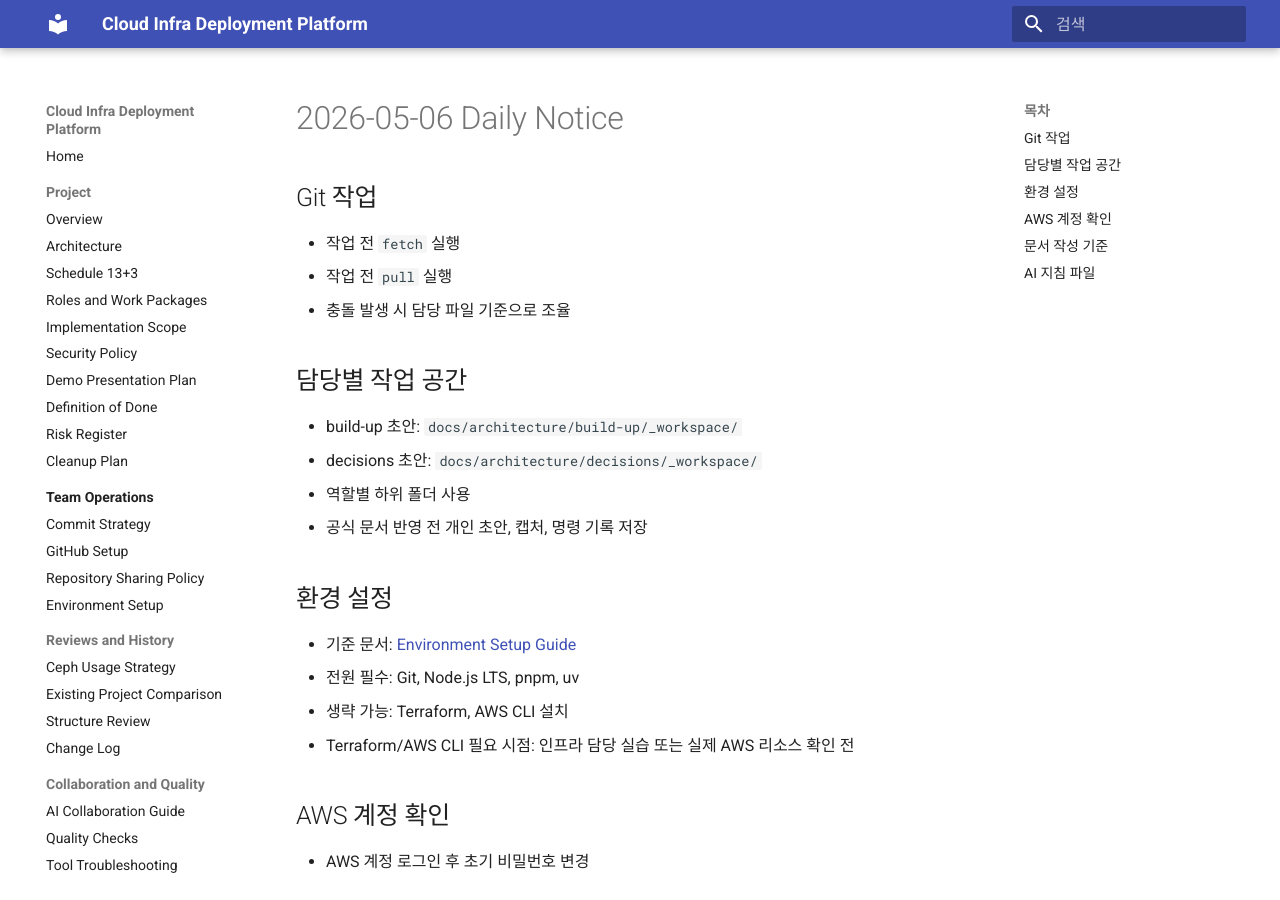
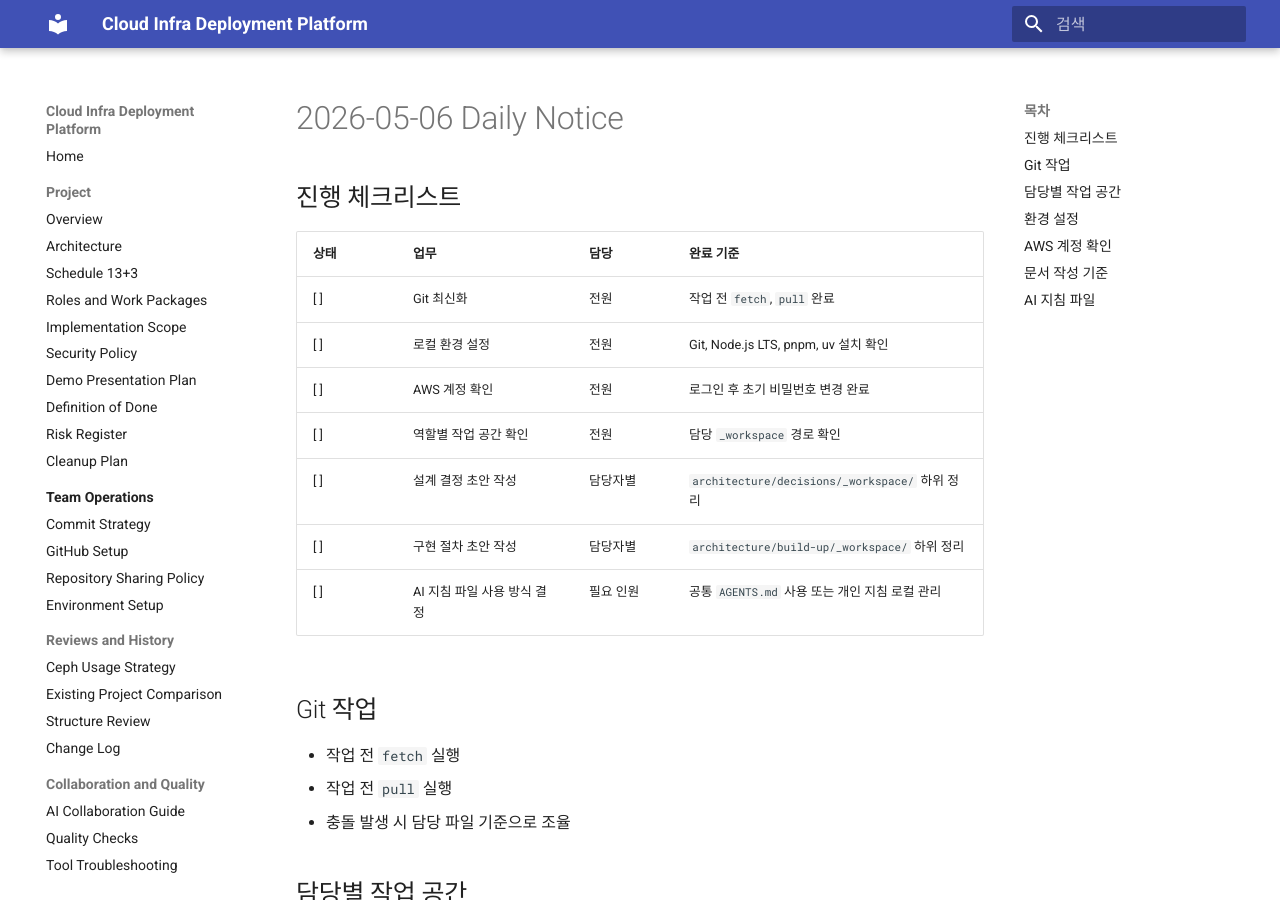
Before and after one commit to KosaCloudTeam2/infra-platform, an MkDocs documentation site: the page built from docs/daily_notice/20260506.md, in a window 1280 px wide and 900 px high. Built offline with MkDocs 1.6.1 and Material for MkDocs 9.7.7, drawn with Linux system fonts in a browser that asks for light colours.

Commit message:
docs: daily notice checklist

```diff
--- a/docs/daily_notice/20260506.md
+++ b/docs/daily_notice/20260506.md
@@ -1,4 +1,16 @@
 # 2026-05-06 Daily Notice
+
+## 진행 체크리스트
+
+| 상태 | 업무                        | 담당      | 완료 기준                                      |
+| :--- | :-------------------------- | :-------- | :--------------------------------------------- |
+| [ ]  | Git 최신화                  | 전원      | 작업 전 `fetch`, `pull` 완료                   |
+| [ ]  | 로컬 환경 설정              | 전원      | Git, Node.js LTS, pnpm, uv 설치 확인           |
+| [ ]  | AWS 계정 확인               | 전원      | 로그인 후 초기 비밀번호 변경 완료              |
+| [ ]  | 역할별 작업 공간 확인       | 전원      | 담당 `_workspace` 경로 확인                    |
+| [ ]  | 설계 결정 초안 작성         | 담당자별  | `architecture/decisions/_workspace/` 하위 정리 |
+| [ ]  | 구현 절차 초안 작성         | 담당자별  | `architecture/build-up/_workspace/` 하위 정리  |
+| [ ]  | AI 지침 파일 사용 방식 결정 | 필요 인원 | 공통 `AGENTS.md` 사용 또는 개인 지침 로컬 관리 |
 
 ## Git 작업
 
```
